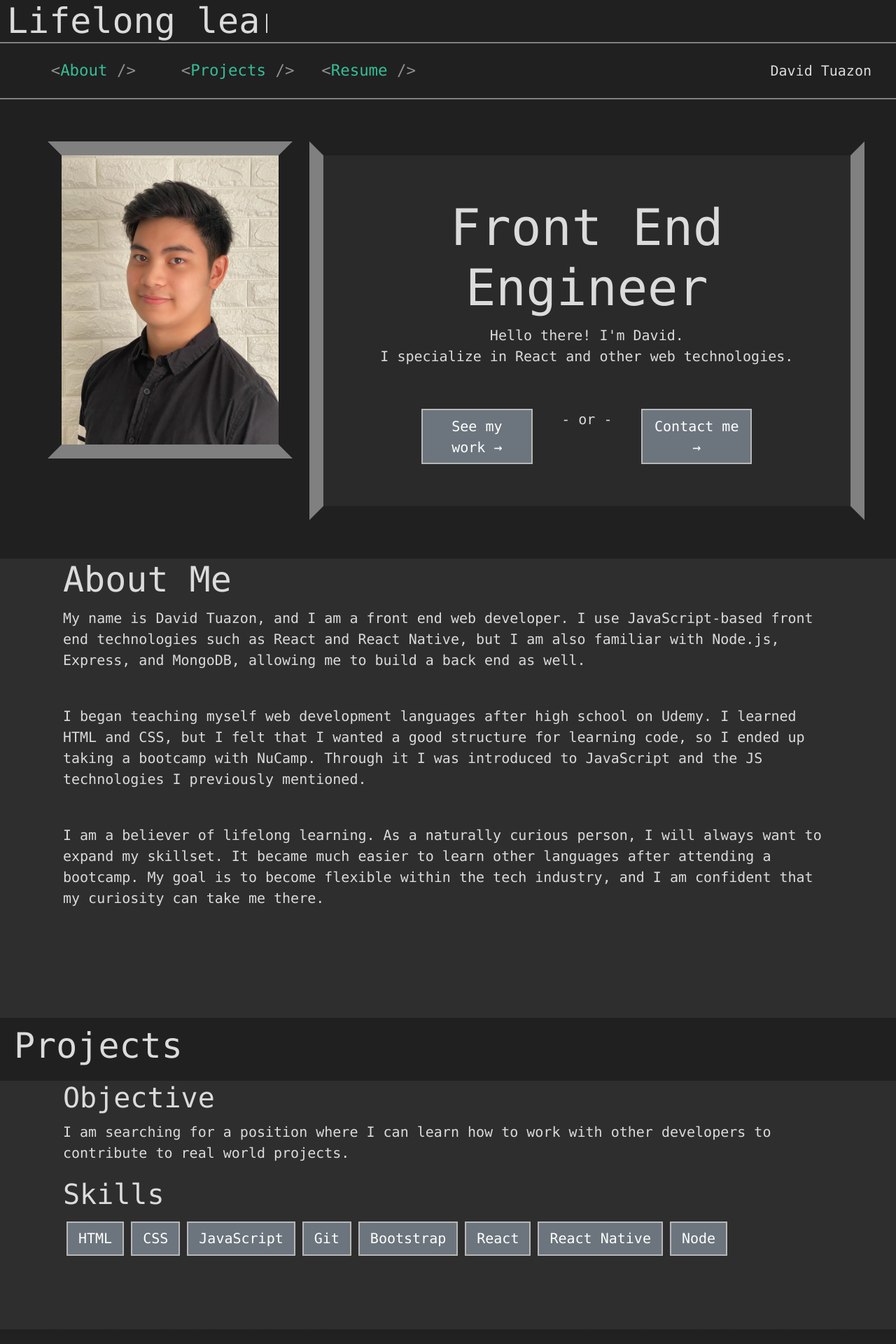
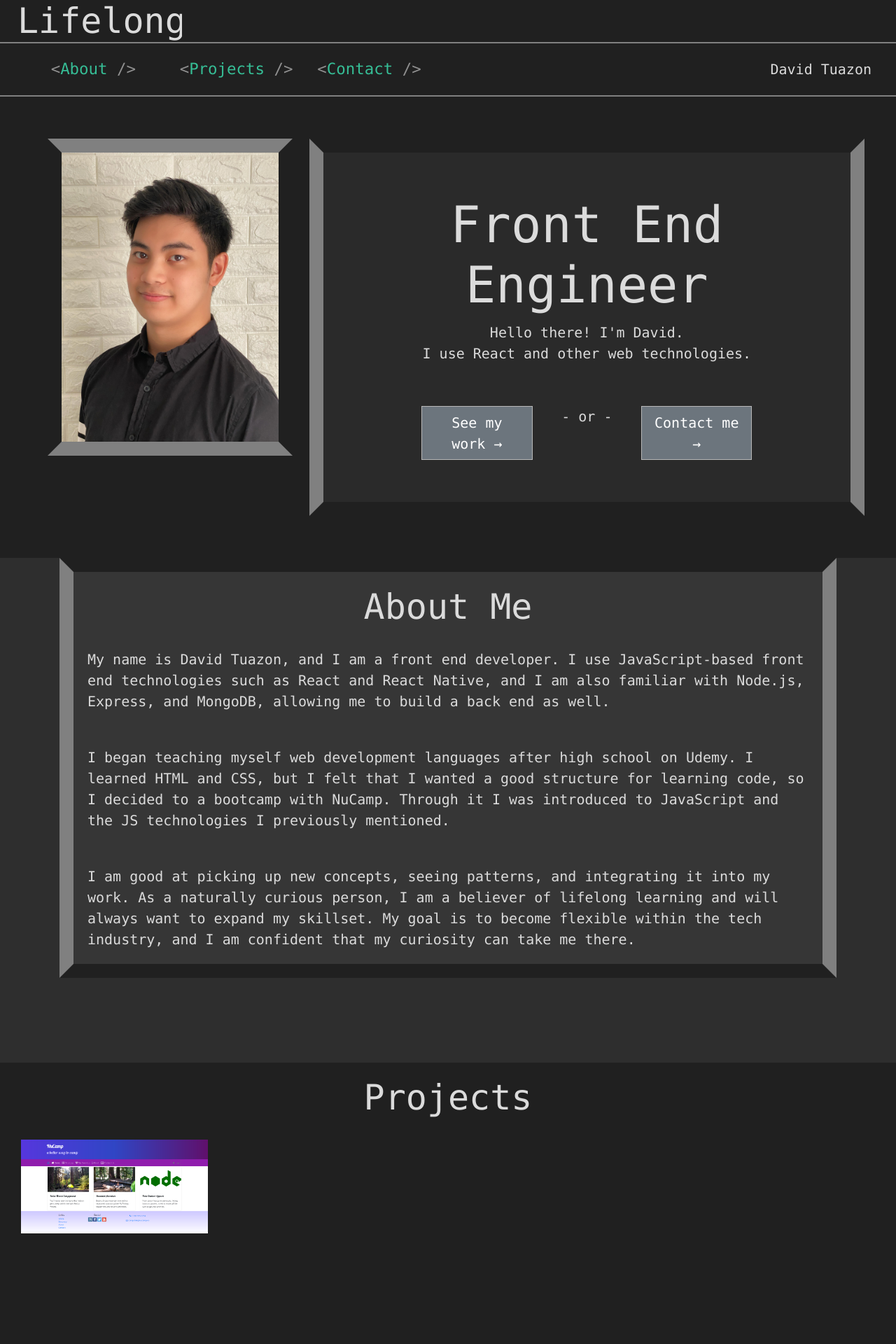
Before and after one commit to dvtuazon/portfoliowebsite, a React (Create React App) app: page /work in a window 1280 px wide. Shown: the top 1920 px of the page at 70% size. Built offline with nearby package versions, Linux system fonts and the light colour scheme.

Commit message:
projects

```diff
--- a/src/App.css
+++ b/src/App.css
@@ -50,14 +50,12 @@ body {
 .nav-link {
   transition: ease-in-out .2s all;
   color: rgb(128, 128, 128);
-  border: rgba(32, 32, 32, 0) solid 2px;
   cursor: pointer;
 }
 
 .nav-link:hover {
   color: rgb(128, 128, 128);
   transform: translateY(-5px);
-  border-bottom: rgb(128, 128, 128) solid 2px;
 }
 
 .jumbotron {
@@ -110,10 +108,6 @@ body {
   margin-top: 100px;
 }
 
-.title {
-  padding: 10px;
-}
-
 .link {
   color: rgb(219, 219, 219);
 }
@@ -135,7 +129,7 @@ body {
   border-color: rgb(128, 128, 128) rgb(32, 32, 32);
 }
 
-.home {
+.dark-bg {
   background-color:rgb(32, 32, 32);
 }
 
@@ -158,11 +152,11 @@ body {
 }
 
 .container-home {
-  min-height: calc(100vh - 144px);
+  min-height: calc(100vh - 141px);
 }
 
 .container-2 {
-  min-height: calc(100vh - 144px);
+  min-height: calc(100vh - 79px);
 }
 
 .container-scroll {
@@ -191,5 +185,16 @@ body {
 
 .btn-secondary {
   border-radius: 0;
-  border: rgb(184, 184, 184) solid 2px;
+  border: rgb(184, 184, 184) solid 1px;
 }
+
+.title {
+  padding: 20px;
+}
+
+.center {
+  display: flex;
+  flex-direction: column;
+  justify-content: center;
+  align-items: center;
+}
--- a/src/components/AboutComponent.js
+++ b/src/components/AboutComponent.js
@@ -7,35 +7,31 @@ function About() {
     return (
         <Element id="about">
             <Container className="container-2">
-                <Row>
-                    <h1 className="mx-3">About Me</h1>
-                </Row>
-                <Row>
+                <div className="home-text center">
+                    <h1 className="title text-center">About Me</h1>
                     <p className="mx-3">
-                        My name is David Tuazon, and I am a front end web developer. I
+                        My name is David Tuazon, and I am a front end developer. I
                         use JavaScript-based front end technologies such as React and React
-                        Native, but I am also familiar with Node.js, Express, and MongoDB,
+                        Native, and I am also familiar with Node.js, Express, and MongoDB,
                         allowing me to build a back end as well.
-                    </p>
-                </Row> <br />
-                <Row>
+                        </p>
+                    <br />
                     <p className="mx-3">
                         I began teaching myself web development languages after high school
                         on Udemy. I learned HTML and CSS, but I felt that I wanted a good structure
-                        for learning code, so I ended up taking a bootcamp with NuCamp.
+                        for learning code, so I decided to a bootcamp with NuCamp.
                         Through it I was introduced to JavaScript and the JS technologies I
                         previously mentioned.
-                    </p>
-                </Row> <br />
-                <Row>
+                        </p>
+                    <br />
                     <p className="mx-3">
-                        I am a believer of lifelong learning. As a naturally curious person,
-                        I will always want to expand my skillset. It became much easier to learn other
-                        languages after attending a bootcamp. My goal is to become flexible
+                        I am good at picking up new concepts, seeing patterns, and integrating it
+                        into my work. As a naturally curious person, I am a believer of lifelong learning
+                        and will always want to expand my skillset. My goal is to become flexible
                         within the tech industry, and I am confident that my curiosity can
                         take me there.
                     </p>
-                </Row>
+                </div>
             </Container>
         </Element>
     )
--- /dev/null
+++ b/src/components/ContactComponent.js
@@ -0,0 +1,17 @@
+import React, { useState } from 'react';
+import { Container, Row, Col, Breadcrumb, BreadcrumbItem, Button } from 'reactstrap';
+import { Link } from 'react-router-dom';
+import * as Scroll from 'react-scroll';
+import { Element } from 'react-scroll';
+
+function Contact() {
+    return (
+        <Element id="contact">
+            <Container className="container-2 text-center">
+                <h1 className="title">Contact Me</h1>
+            </Container>
+        </Element>
+    )
+}
+
+export default Contact;
--- a/src/components/HeaderComponent.js
+++ b/src/components/HeaderComponent.js
@@ -1,4 +1,4 @@
-import React, { useState } from 'react';
+import React, { useState, useRef } from 'react';
 import { Container, Row, Col } from 'reactstrap';
 import { Nav, Navbar, NavbarBrand, NavLink, NavbarToggler, Collapse, NavItem, Jumbotron } from 'reactstrap';
 import { Link } from 'react-scroll';
@@ -8,12 +8,16 @@ function Header() {
 
     const toggleNavbar = () => setIsOpen(!isOpen);
 
+    const closeNav = () => setIsOpen(false);
+
     return (
         <>
             <Jumbotron fluid className="typewriter">
+                <Col xs="12" lg="8">
                 <h1 className="typing-erase pl-2">
                     Lifelong learning
                 </h1>
+                </Col>
             </Jumbotron>
             <Navbar dark sticky="top" expand="md">
                 <Col>
@@ -22,22 +26,22 @@ function Header() {
                         <Nav navbar className="header">
                             <Col xs="12" md="4">
                                 <NavItem>
-                                    <Link className="nav-link header-item text-center" to="about" smooth>
+                                    <Link onClick={closeNav} className="nav-link header-item text-center" to="about" smooth offset={-79}>
                                         &#60;<span style={{ color: 'rgb(54, 190, 150)'}}>About</span> /&#62;
                                     </Link>
                                 </NavItem>
                             </Col>
                             <Col xs="12" md="4">
                                 <NavItem>
-                                    <Link className="nav-link header-item text-center" to="projects" smooth>
+                                    <Link onClick={closeNav} className="nav-link header-item text-center" to="projects" smooth offset={-79}>
                                         &#60;<span style={{ color: 'rgb(54, 190, 150)'}}>Projects</span> /&#62;
                                     </Link>
                                 </NavItem>
                             </Col>
                             <Col xs="12" md="4">
                                 <NavItem>
-                                    <Link className="nav-link header-item text-center" to="resume" smooth>
-                                        &#60;<span style={{ color: 'rgb(54, 190, 150)'}}>Resume</span> /&#62;
+                                    <Link onClick={closeNav} className="nav-link header-item text-center" to="contact" smooth offset={-79}>
+                                        &#60;<span style={{ color: 'rgb(54, 190, 150)'}}>Contact</span> /&#62;
                                     </Link>
                                 </NavItem>
                             </Col>
--- a/src/components/HomeComponent.js
+++ b/src/components/HomeComponent.js
@@ -5,23 +5,23 @@ import profilepic from '../profilepic.jpg';
 
 function Home() {
     return (
-        <Container className="container-home home px-5" fluid>
+        <Container className="container-home dark-bg px-5" fluid>
             <Row className="pt-5">
-                <Col xs="12" md="4" className="text-center">
+                <Col xs="12" xl="4" className="text-center">
                     <img src={profilepic} width="350" className="pic" />
                 </Col>
-                <Col xs="12" md="8" className="home-text text-center align-self-center pt-5">
+                <Col xs="12" xl="8" className="home-text text-center align-self-center pt-5">
                     <h1 className="big-text">Front End Engineer</h1>
                     <p>
-                        Hello there! I'm David. <br /> I specialize in React and other web technologies.
+                        Hello there! I'm David. <br /> I use React and other web technologies.
                     </p>
                     <Row className="mt-5 mb-5">
                         <Col xs="12" md={{size: 3, offset: 2}}>
-                            <Link to="projects" className="btn btn-secondary" smooth>See my work &rarr;</Link>
+                            <Link to="projects" className="btn btn-secondary" smooth offset={-79}>See my work &rarr;</Link>
                         </Col>
                         <Col xs="12" md="2" className="text-center"> - or -</Col>
                         <Col xs="12" md="3">
-                            <Link to="projects" className="btn btn-secondary" smooth>Contact me &rarr;</Link>
+                            <Link to="contact" className="btn btn-secondary" smooth>Contact me &rarr;</Link>
                         </Col>
                     </Row>
                 </Col>
--- a/src/components/MainComponent.js
+++ b/src/components/MainComponent.js
@@ -3,7 +3,7 @@ import Header from './HeaderComponent';
 import Home from './HomeComponent.js';
 import Projects from './ProjectsComponent';
 import About from './AboutComponent';
-import Resume from './ResumeComponent';
+import Contact from './ContactComponent';
 import Footer from './FooterComponent';
 import { Switch, Route, Redirect, withRouter } from 'react-router-dom';
 import { TransitionGroup, CSSTransition } from 'react-transition-group';
@@ -17,7 +17,7 @@ function Main() {
                 <Home />
                 <About />
                 <Projects />
-                <Resume />
+                <Contact />
                 <Footer />
             </div>
         </>
--- a/src/components/ProjectsComponent.js
+++ b/src/components/ProjectsComponent.js
@@ -1,15 +1,19 @@
 import React, { useState } from 'react';
-import { Container, Row, Col } from 'reactstrap';
+import { Container, Row, Col,
+    Card, CardImg, CardText, CardBody, CardTitle, CardSubtitle } from 'reactstrap';
 import { Link } from 'react-router-dom';
 import { Element } from 'react-scroll';
+
+import nucamppic from '../nucamppic.png';
 
 function Projects() {
     return (
         <Element id="projects">
-            <Container className="home" fluid>
-                <Row>
-                    <h1 className="title px-3">Projects</h1>
-                </Row>
+            <Container className="dark-bg container-2 text-center" fluid>
+                <h1 className="title">Projects</h1>
+                    <Col xs="12" md="2">
+                        <img src={nucamppic} width="150%" />
+                    </Col>
             </Container>
         </Element>
     )
--- a/src/components/ResumeComponent.js
+++ /dev/null
@@ -1,38 +0,0 @@
-import React, { useState } from 'react';
-import { Container, Row, Col, Breadcrumb, BreadcrumbItem, Button } from 'reactstrap';
-import { Link } from 'react-router-dom';
-import * as Scroll from 'react-scroll';
-import { Element } from 'react-scroll';
-
-function Resume() {
-    return (
-        <Element id="resume">
-            <Container>
-                <Row className="px-3">
-                    <h2>Objective</h2>
-                    <p>
-                        I am searching for a position where I can learn how to work with other
-                        developers to contribute to real world projects.
-                    </p>
-                </Row>
-                <Row className="px-3">
-                    <h2>
-                        Skills
-                    </h2>
-                </Row>
-                <Row className="px-3">
-                    <Button className="skill">HTML</Button>
-                    <Button className="skill">CSS</Button>
-                    <Button className="skill">JavaScript</Button>
-                    <Button className="skill">Git</Button>
-                    <Button className="skill">Bootstrap</Button>
-                    <Button className="skill">React</Button>
-                    <Button className="skill">React Native</Button>
-                    <Button className="skill">Node</Button>
-                </Row>
-            </Container>
-        </Element>
-    )
-}
-
-export default Resume;
```
Also changed, not shown: src/nucamppic.png (added).
